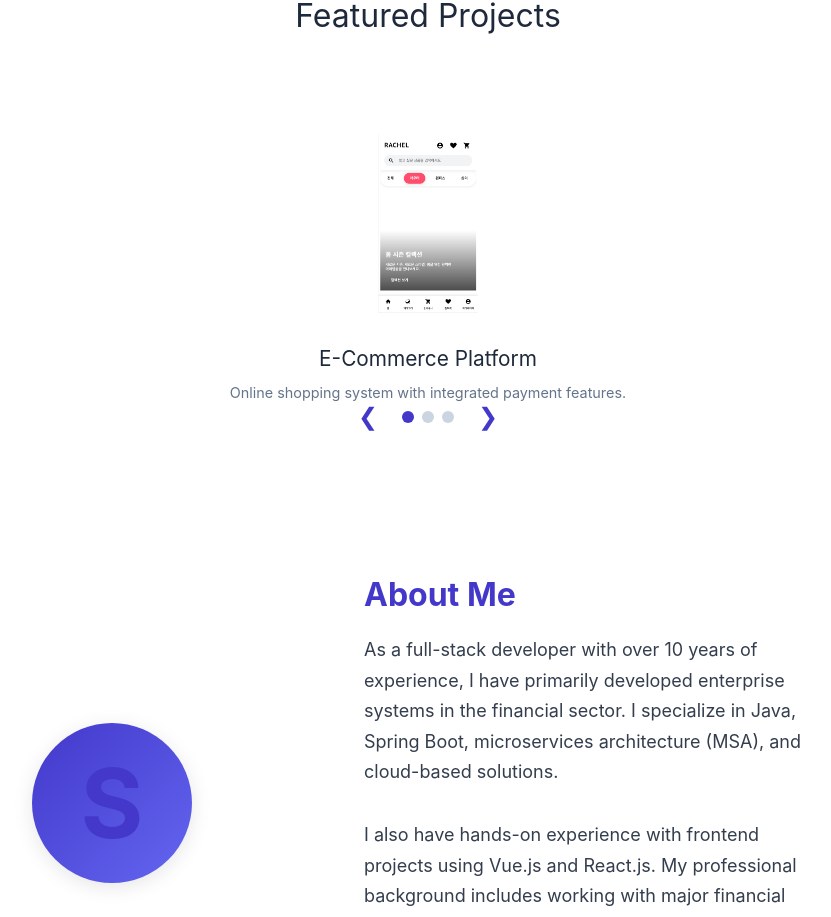
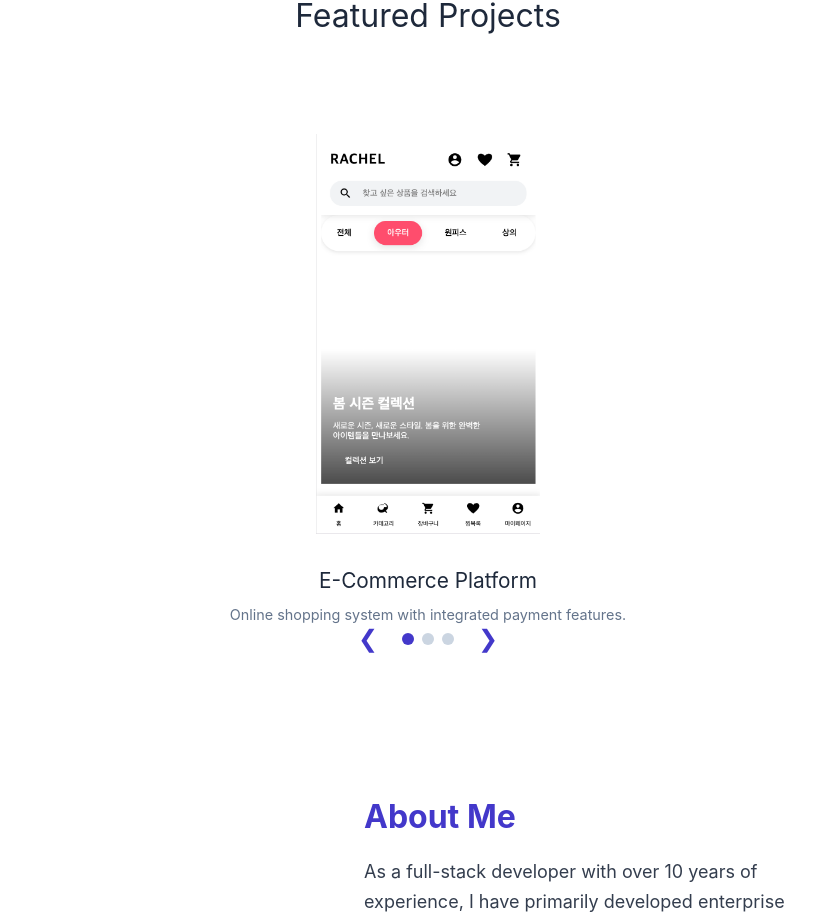
Before and after one commit to rrachelryu/rachel.dev, a React (Create React App) app: page / in a window 1280 px wide. Shown: the part 1454-2371 px from the top of the page, without its empty margins (212-1043 px from the left). Built offline with nearby package versions, Linux system fonts and the light colour scheme.

Commit message:
add image

```diff
--- a/src/assets/styles/ProjectsSection.css
+++ b/src/assets/styles/ProjectsSection.css
@@ -35,19 +35,18 @@
   height: 100%;
 }
 
-/* 미리보기 이미지 */
+/* 미리보기 이미지 크기 */
 .project-image img {
-  max-width: 100px;
-  cursor: pointer;
-  transition: transform 0.3s ease;
-  object-fit: cover; /* 이미지 비율 유지 */
+  max-height: 400px; /* 이미지 높이 제한 */
+  /* 비율에 맞게 잘라서 맞추기 */
+  cursor: pointer; /* 이미지 클릭 시 커서 변경 */
+  transition: transform 0.2s ease-in-out; /* 클릭 시 확대 효과 추가 */
 }
 
-/* 이미지 클릭 시 확대 효과 */
+/* 호버 시 이미지 살짝 확대 */
 .project-image img:hover {
-  transform: scale(1.1);
+  transform: scale(1.05); /* 호버 시 조금 확대 */
 }
-
 /* 확대된 이미지 모달 - 수정됨 */
 .image-modal {
   position: fixed;
@@ -134,9 +133,17 @@
 .slider-dot.active {
   background-color: var(--primary-color);
 }
+@media (min-width: 1024px) {
+  .project-image img {
+    max-width: 80%; /* PC에서는 80% 크기 */
+  }
+}
 
-/* 모바일에서 이미지 크기 조정 */
+/* 모바일에서 미리보기 이미지 크기 설정 (작게 보이도록) */
 @media (max-width: 768px) {
+  .project-image img {
+    max-width: 60%; /* 모바일에서는 60% 크기 */
+  }
   .image-modal-content {
     width: 95%;
     height: 80%;
```
